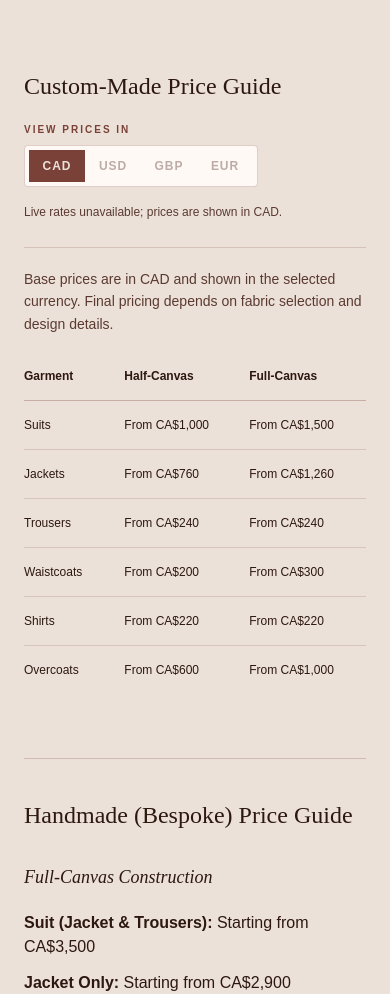
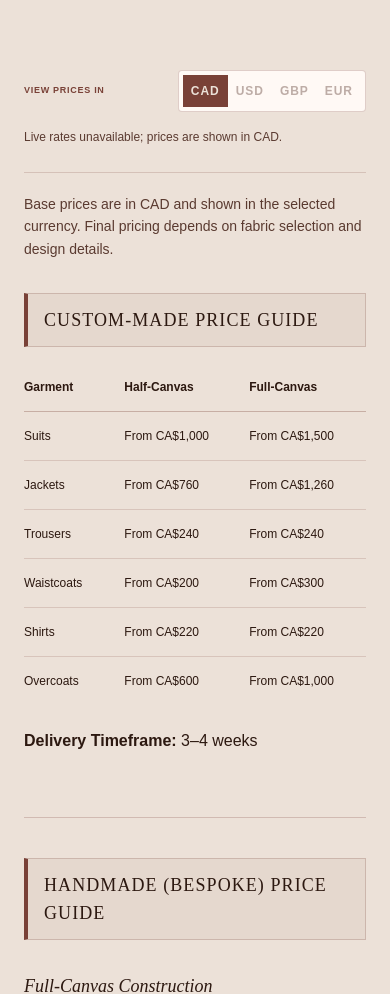
Before and after one commit to olaniyanroland-source/tfawe, a React (Vite) app: page /pricing in a window 390 px wide. Shown: the part 450-1444 px from the top of the page. Built offline with nearby package versions, Linux system fonts and the light colour scheme; no server answers.

Commit message:
updated Pricing and Appointment

```diff
--- a/src/app/pages/Appointment.tsx
+++ b/src/app/pages/Appointment.tsx
@@ -47,7 +47,13 @@ export function Appointment() {
             <h2 className="mb-4" style={{ fontFamily: "'Playfair Display', serif", fontSize: "clamp(2rem,4vw,3.4rem)", fontWeight: 400, color: "#2C1810", lineHeight: 1.1 }}>
               Made for <em style={{ color: "#794137" }}>you.</em>
             </h2>
-            <p className="mb-7 max-w-md text-sm leading-relaxed" style={{ color: "#5A3A30" }}>Choose a time for a relaxed, one-to-one styling consultation.</p>
+            <p className="mb-3 max-w-md text-sm leading-relaxed" style={{ color: "#5A3A30" }}>Choose a time for a relaxed, one-to-one styling consultation.</p>
+            <p className="mb-2 max-w-md text-sm leading-relaxed" style={{ color: "#5A3A30" }}>
+              A private consultation with Tunde Fawe, Founder &amp; Creative Director of TFawe.
+            </p>
+            <p className="mb-7 text-xs font-semibold tracking-[0.12em]" style={{ color: "#794137" }}>
+              60 minutes. In Person
+            </p>
             <div className="overflow-hidden" style={{ aspectRatio: "4/3", background: "#D9CBBF" }}>
               <img src={fabricBookImage} alt="Fabric selection" className="h-full w-full object-cover" />
             </div>
--- a/src/app/pages/Pricing.tsx
+++ b/src/app/pages/Pricing.tsx
@@ -130,12 +130,9 @@ export function Pricing() {
         <div className="max-w-5xl mx-auto space-y-16">
           <Reveal y={16}>
             <div>
-              <h2 className="mb-5 text-2xl sm:text-3xl" style={{ fontFamily: "'Playfair Display', serif", fontWeight: 400, color: "#2C1810" }}>
-                Custom-Made Price Guide
-              </h2>
               <div className="mb-5 flex flex-col gap-4 border-b pb-6 sm:flex-row sm:items-end sm:justify-between" style={{ borderColor: "rgba(121,65,55,.2)" }}>
-                <div>
-                  <p className="mb-2 text-[10px] font-bold tracking-[0.2em] uppercase" style={{ color: "#794137" }}>
+                <div className="flex items-center justify-between gap-2 sm:block">
+                  <p className="mb-0 whitespace-nowrap text-[9px] font-bold tracking-[0.08em] uppercase sm:mb-2 sm:text-[10px] sm:tracking-[0.2em]" style={{ color: "#794137" }}>
                     View prices in
                   </p>
                   <div role="group" aria-label="Select price currency" className="inline-flex rounded border p-1" style={{ background: "#FFF9F5", borderColor: "rgba(121,65,55,.24)" }}>
@@ -150,7 +147,7 @@ export function Pricing() {
                           aria-pressed={selected}
                           disabled={unavailable}
                           onClick={() => setCurrency(code)}
-                          className="min-w-14 px-3 py-2 text-xs font-bold tracking-[0.08em] transition-colors focus-visible:outline focus-visible:outline-2 focus-visible:outline-offset-2"
+                          className="min-w-10 px-2 py-2 text-xs font-bold tracking-[0.08em] transition-colors focus-visible:outline focus-visible:outline-2 focus-visible:outline-offset-2 sm:min-w-14 sm:px-3"
                           style={{
                             background: selected ? "#794137" : "transparent",
                             color: selected ? "#ECE1D8" : unavailable ? "rgba(90,58,48,.4)" : "#5A3A30",
@@ -175,6 +172,12 @@ export function Pricing() {
               <p className="mb-8 text-sm leading-relaxed" style={{ color: "#5A3A30" }}>
                 Base prices are in CAD and shown in the selected currency. Final pricing depends on fabric selection and design details.
               </p>
+              <h2
+                className="mb-8 px-4 py-3 text-lg tracking-[0.06em] sm:px-5 sm:py-4 sm:text-xl"
+                style={{ fontFamily: "'Playfair Display', serif", fontWeight: 400, color: "#2C1810", background: "rgba(121,65,55,.06)", border: "1px solid rgba(121,65,55,.22)", borderLeft: "4px solid #794137" }}
+              >
+                CUSTOM-MADE PRICE GUIDE
+              </h2>
               <div>
                 <table className="w-full table-fixed border-collapse text-left" style={{ color: "#2C1810", fontFamily: "'Raleway', sans-serif" }}>
                   <colgroup>
@@ -208,12 +211,18 @@ export function Pricing() {
                   </tbody>
                 </table>
               </div>
+              <p className="mt-6 text-base sm:text-lg"><strong>Delivery Timeframe:</strong> 3–4 weeks</p>
             </div>
           </Reveal>
 
           <Reveal delay={0.08} y={16}>
             <div className="border-t pt-10" style={{ borderColor: "rgba(121,65,55,.24)", color: "#2C1810" }}>
-              <h2 className="mb-8 text-2xl sm:text-3xl" style={{ fontFamily: "'Playfair Display', serif", fontWeight: 400 }}>Handmade (Bespoke) Price Guide</h2>
+              <h2
+                className="mb-8 px-4 py-3 text-lg tracking-[0.06em] sm:px-5 sm:py-4 sm:text-xl"
+                style={{ fontFamily: "'Playfair Display', serif", fontWeight: 400, color: "#2C1810", background: "rgba(121,65,55,.06)", border: "1px solid rgba(121,65,55,.22)", borderLeft: "4px solid #794137" }}
+              >
+                HANDMADE (BESPOKE) PRICE GUIDE
+              </h2>
               <h3 className="mb-5 text-lg italic sm:text-xl" style={{ fontFamily: "'Playfair Display', serif" }}>Full-Canvas Construction</h3>
               <ul className="mb-8 space-y-3 text-base sm:text-lg">
                 {HANDMADE_PRICES.map(({ label, price }, index) => (
```
